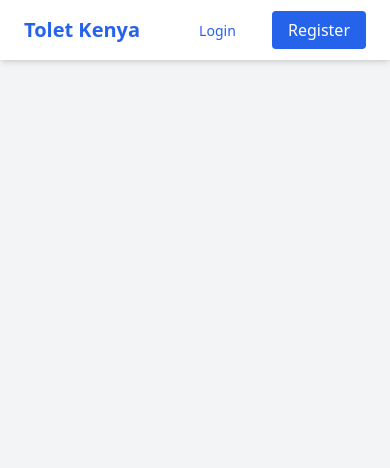
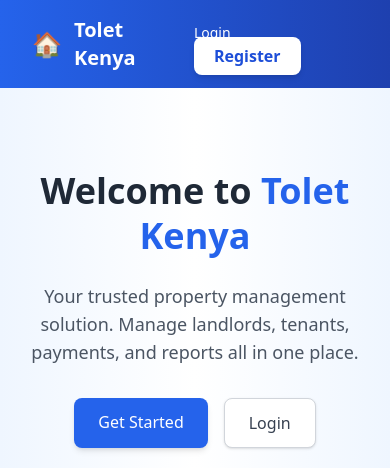
Before and after one commit to fkiarie/tolet_kenya_ps, a PHP site: page /tolet_kenya_ps/ in a window 390 px wide. Shown: the top 468 px of the page. Run offline with PHP 8.4, Linux system fonts and the light colour scheme; some libraries are stand-ins or nearby versions; grey boxes are pictures that could not be loaded.

Commit message:
Enhance homepage layout and styling: update navbar design, improve hero section content, and adjust footer styling

```diff
--- a/index.php
+++ b/index.php
@@ -5,17 +5,60 @@
   <title>Tolet Kenya</title>
   <script src="https://cdn.tailwindcss.com"></script>
 </head>
-<body class="bg-gray-100">
-  <nav class="bg-white shadow-md px-6 py-4 flex justify-between items-center">
-    <h1 class="text-xl font-bold text-blue-600">Tolet Kenya</h1>
+<body class="bg-gray-50 font-sans">
+  <!-- Navbar -->
+  <nav class="bg-gradient-to-r from-blue-600 to-blue-800 shadow-lg px-8 py-4 flex justify-between items-center">
+    <div class="flex items-center space-x-3">
+      <span class="text-2xl">🏠</span>
+      <h1 class="text-xl md:text-2xl font-bold text-white">Tolet Kenya</h1>
+    </div>
     <div>
-      <a href="auth/login-form.php" class="px-4 py-2 text-sm text-blue-600 hover:underline">Login</a>
-      <a href="auth/register-form.php" class="ml-4 px-4 py-2 bg-blue-600 text-white rounded hover:bg-blue-700">Register</a>
+      <a href="auth/login-form.php"
+         class="px-4 py-2 text-sm font-medium text-white hover:underline transition">
+        Login
+      </a>
+      <a href="auth/register-form.php"
+         class="ml-4 px-5 py-2 bg-white text-blue-700 font-semibold rounded-lg shadow-md hover:bg-gray-100 transition">
+        Register
+      </a>
     </div>
   </nav>
 
-  <section class="flex items-center justify-center h-screen">
-    <h2 class="text-3xl font-bold text-gray-700">Welcome to Tolet Kenya</h2>
+  <!-- Hero Section -->
+  <section class="relative bg-gradient-to-r from-blue-50 via-white to-blue-50">
+    <div class="max-w-7xl mx-auto px-6 lg:px-12 py-20 lg:py-32 flex flex-col lg:flex-row items-center">
+      <!-- Text -->
+      <div class="lg:w-1/2 mb-10 lg:mb-0 text-center lg:text-left">
+        <h2 class="text-4xl md:text-5xl font-extrabold text-gray-800 leading-tight">
+          Welcome to <span class="text-blue-600">Tolet Kenya</span>
+        </h2>
+        <p class="mt-6 text-lg text-gray-600">
+          Your trusted property management solution. Manage landlords, tenants, payments, and reports all in one place.
+        </p>
+        <div class="mt-8 flex justify-center lg:justify-start space-x-4">
+          <a href="auth/register-form.php"
+             class="px-6 py-3 bg-blue-600 text-white font-medium rounded-lg shadow-md hover:bg-blue-700 transition">
+            Get Started
+          </a>
+          <a href="auth/login-form.php"
+             class="px-6 py-3 bg-white border border-gray-300 text-gray-700 font-medium rounded-lg shadow hover:bg-gray-50 transition">
+            Login
+          </a>
+        </div>
+      </div>
+
+      <!-- Illustration -->
+      <div class="lg:w-1/2 flex justify-center">
+        <img src="https://cdn-icons-png.flaticon.com/512/619/619034.png"
+             alt="Property Illustration"
+             class="w-80 md:w-96 drop-shadow-lg">
+      </div>
+    </div>
   </section>
+
+  <!-- Footer -->
+  <footer class="bg-white border-t mt-10 py-6 text-center text-sm text-gray-500">
+    © <?php echo date('Y'); ?> Tolet Kenya. All Rights Reserved.
+  </footer>
 </body>
 </html>
```
